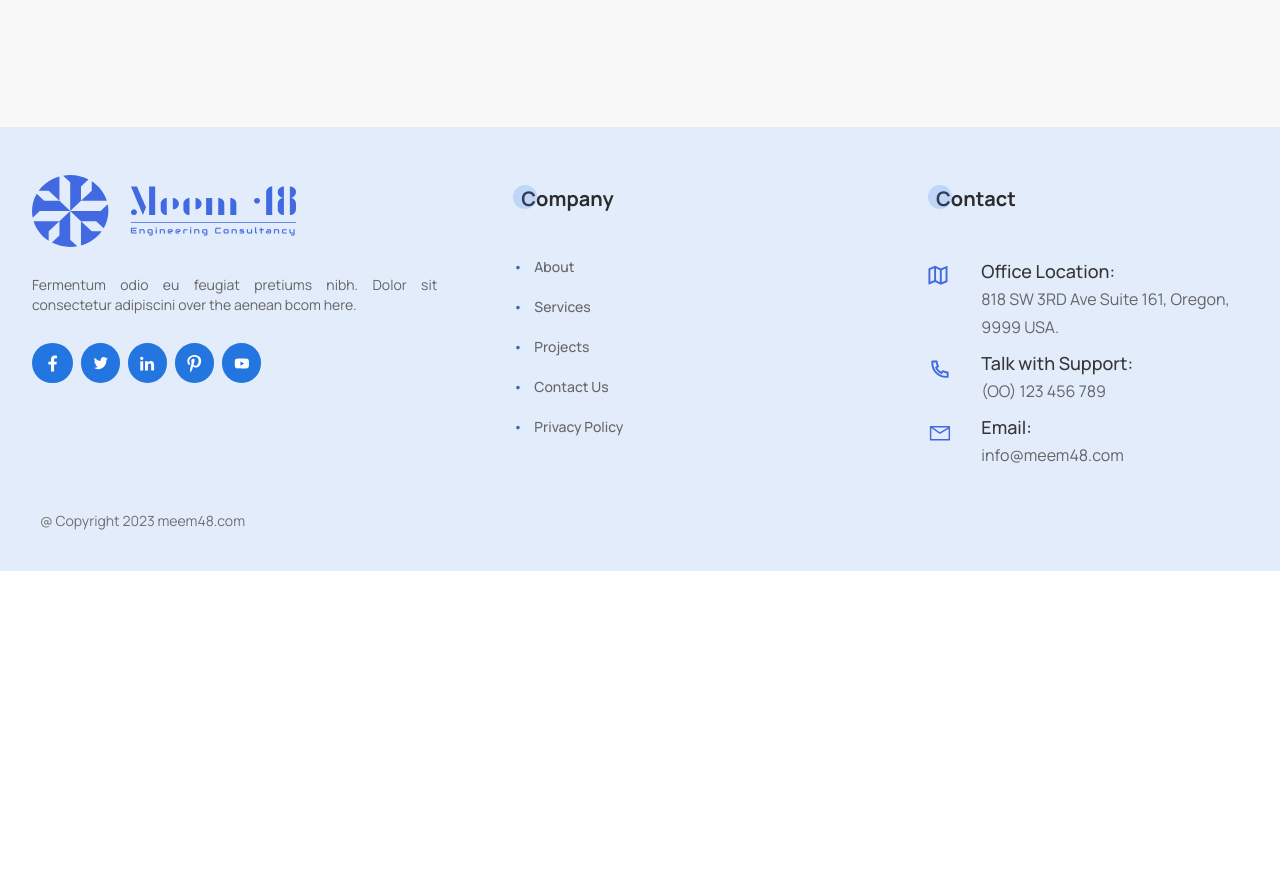
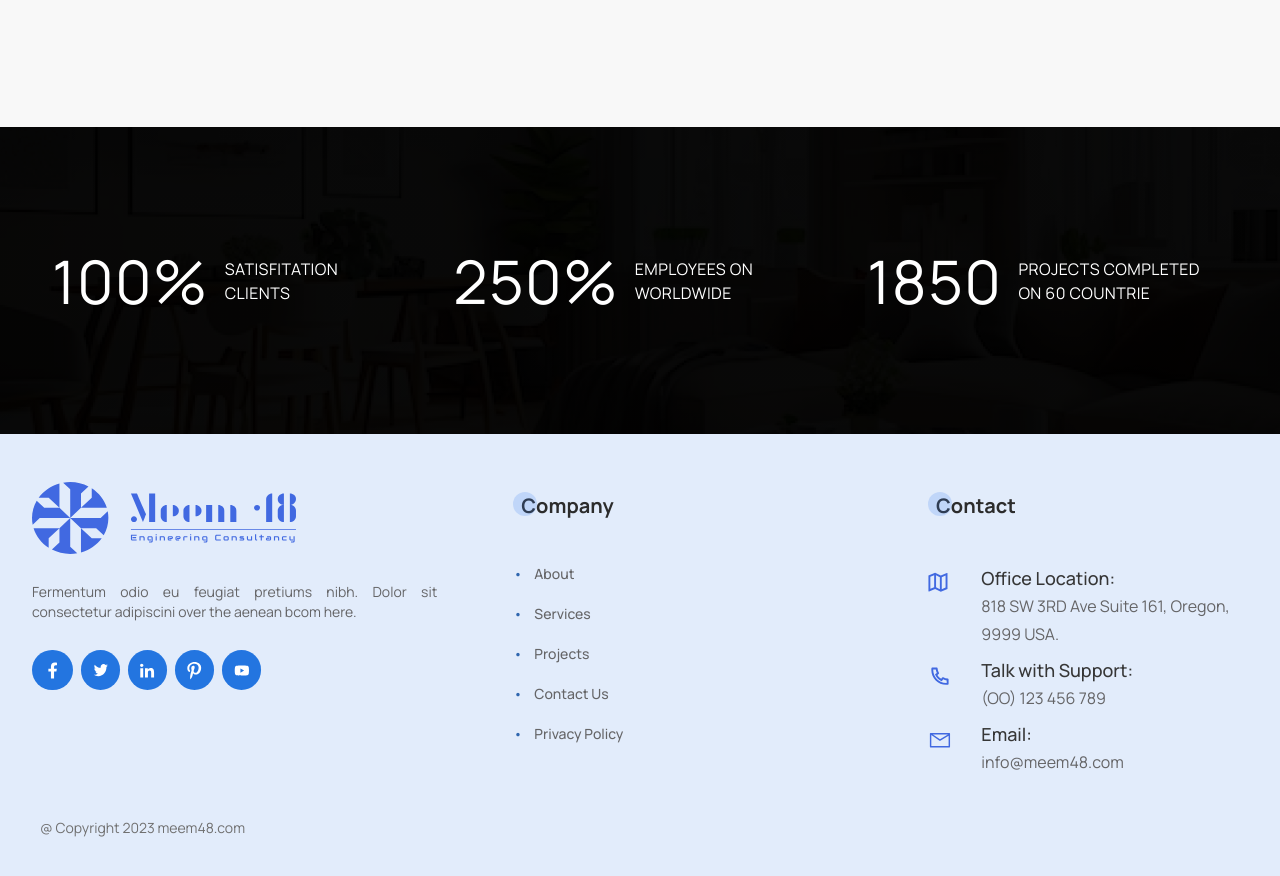
Before and after one commit to prasnaaryal/meem-48, a Next.js app: page / in a window 1280 px wide. Shown: the part 8120-8996 px from the top of the page. Before the commit the page ends 8691 px from the top, so only its background shows below. Built offline with nearby package versions, Linux system fonts and the light colour scheme.

Commit message:
stats section

```diff
--- /dev/null
+++ b/src/views/Home/Stats.tsx
@@ -0,0 +1,50 @@
+function Document() {
+    return (
+      <div className="  flex items-center ">
+        <div
+          className="relative flex sm:h-[307px] w-full bg-[url('/assets/images/stats.png')]
+          bg-cover  bg-center align-middle xl:px-5"
+        >
+          <div
+            className="absolute inset-0 z-0"
+            style={{
+              background:
+                " linear-gradient(0deg, rgba(0, 0, 0, 0.76) 0%, rgba(0, 0, 0, 0.76) 100%)",
+            }}
+          />
+          <div className="container h-full w-full py-14 z-10">
+            <div className="grid grid-cols-12 gap-5 h-full">
+              <div className="col-span-12 sm:col-span-4 flex justify-start items-center gap-4 h-full py-10 sm:py-0">
+                <p className="text-white text-6xl font-normal leading-[72px] tracking-wide">
+                  100%
+                </p>
+                <p className="text-white text-base font-normal leading-6 tracking-wide uppercase w-20">
+                  SATISFITATION CLIENTS
+                </p>
+              </div>
+
+              <div className="col-span-12 sm:col-span-4 flex sm:justify-center items-center gap-4 h-full py-10 sm:py-0">
+                <p className="text-white text-6xl font-normal leading-[72px] tracking-wide">
+                  250%
+                </p>
+                <p className="text-white text-base font-normal leading-6 tracking-wide uppercase w-48">
+                  EMPLOYEES ON WORLDWIDE
+                </p>
+              </div>
+
+              <div className="col-span-12 sm:col-span-4 flex sm:justify-center items-center gap-4 h-full py-10 sm:py-0">
+                <p className="text-white text-6xl font-normal leading-[72px] tracking-wide">
+                  1850
+                </p>
+                <p className="text-white text-base font-normal leading-6 tracking-wide uppercase w-48">
+                  PROJECTS COMPLETED ON 60 COUNTRIE
+                </p>
+              </div>
+            </div>
+          </div>
+        </div>
+      </div>
+    );
+  }
+
+  export default Document;
--- a/src/views/Home/index.tsx
+++ b/src/views/Home/index.tsx
@@ -7,6 +7,7 @@ import Tailored from "./Tailored";
 import Work from "./Work";
 import Services from "./Services";
 import Projects from "./Projects";
+import Stats from "./Stats";
 
 function Index() {
   return (
@@ -20,6 +21,7 @@ function Index() {
       <Work />
       <Services />
       <Projects />
+      <Stats />
     </div>
   );
 }
```
